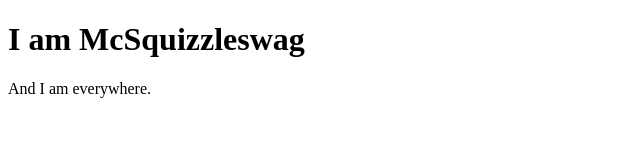
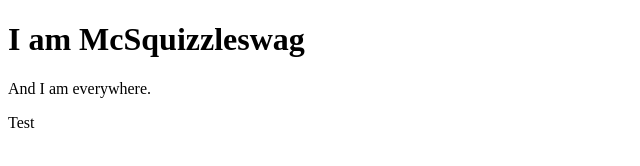
Before and after one commit to McSquizzleswag/McSquizzleswag.github.io, a plain HTML site: page index.html in a window 1280 px wide. Shown: the full height of the page, 0-640 px from the left. Drawn offline with Linux system fonts and the light colour scheme.

Commit message:
Update index.html

```diff
--- a/index.html
+++ b/index.html
@@ -3,5 +3,5 @@
 <body>
 <h1>I am McSquizzleswag</h1>
 <p>And I am everywhere.</p>
-</body>
+<body>Test</body>
 </html>
```
